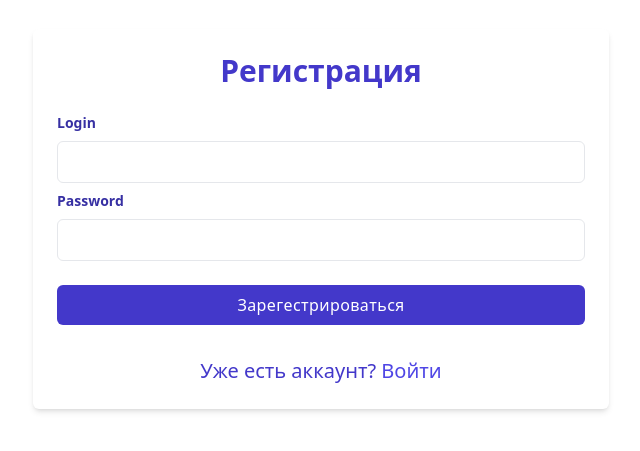
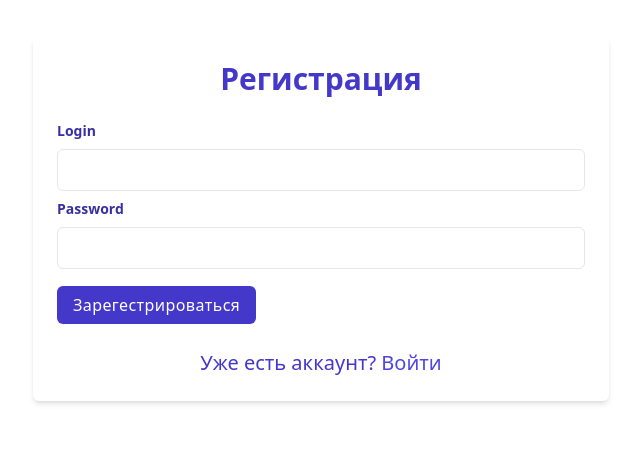
Before and after one commit to LevAhtambaev/web-2022, a React (Create React App) app: page /registration in a window 1280 px wide. Shown: the part 181-632 px from the top of the page, without its empty margins (319-959 px from the left). Built offline with nearby package versions, Linux system fonts and the light colour scheme.

Commit message:
[lab7] registr request

```diff
--- a/src/components/RegisterPage.tsx
+++ b/src/components/RegisterPage.tsx
@@ -1,6 +1,20 @@
-import React from "react";
+import React, {useState} from "react";
+import {CreateUser} from "../requests/CreateUser";
+
 
 export function Registration() {
+    const [name, setName] = useState('');
+
+    const handleChangeName = (event: { target: { value: any; }; }) => {
+        setName(event.target.value);
+
+    };
+    const [pass, setPass] = useState('');
+
+    const handleChangePass = (event: { target: { value: any; }; }) => {
+        setPass(event.target.value);
+    };
+
     return (
         <div className="relative flex flex-col justify-center min-h-screen overflow-hidden">
             <div className="w-full p-6 m-auto bg-white rounded-md shadow-md lg:max-w-xl">
@@ -17,6 +31,8 @@ export function Registration() {
                         </label>
                         <input
                             type="login"
+                            onChange={handleChangeName}
+                            value={name}
                             className="block w-full px-4 py-2 mt-2 text-indigo-700 bg-white border rounded-md focus:border-indigo-400 focus:ring-indigo-300 focus:outline-none focus:ring focus:ring-opacity-40"
                         />
                     </div>
@@ -29,13 +45,13 @@ export function Registration() {
                         </label>
                         <input
                             type="password"
+                            onChange={handleChangePass}
+                            value={pass}
                             className="block w-full px-4 py-2 mt-2 text-indigo-700 bg-white border rounded-md focus:border-indigo-400 focus:ring-indigo-300 focus:outline-none focus:ring focus:ring-opacity-40"
                         />
                     </div>
                     <div className="mt-6">
-                        <button className="w-full px-4 py-2 tracking-wide text-white transition-colors duration-200 transform bg-indigo-700 rounded-md hover:bg-indigo-600 focus:outline-none focus:bg-indigo-600">
-                            Зарегестрироваться
-                        </button>
+                        {CreateUser(name, pass)}
                     </div>
                 </form>
 
--- a/src/modules.tsx
+++ b/src/modules.tsx
@@ -18,3 +18,11 @@ export function addToCart (url: string, uuid: string)  {
     })
 
 }
+
+export function createUser (url: string, name: string, pass: string)  {
+    const body = { name: name, pass: pass }
+    return  axios.post(`${ENDPOINT}/${url}`, body).then(function (response) {
+        console.log(response);
+    })
+
+}
--- /dev/null
+++ b/src/requests/CreateUser.tsx
@@ -0,0 +1,25 @@
+import {createUser} from "../modules";
+import React from "react";
+import {Link} from "react-router-dom";
+
+export function CreateUser(name: string, pass: string) {
+
+    const url = `sign_up`
+
+    function Create() {
+        createUser(url, name, pass)
+    }
+
+
+    return (
+        <>
+            <Link to="/login"
+                  className="w-full px-4 py-2 tracking-wide text-white transition-colors duration-200 transform bg-indigo-700 rounded-md hover:bg-indigo-600 focus:outline-none focus:bg-indigo-600"
+                  onClick={() => Create()}
+            >
+                Зарегестрироваться
+            </Link>
+        </>
+    );
+
+}
```
